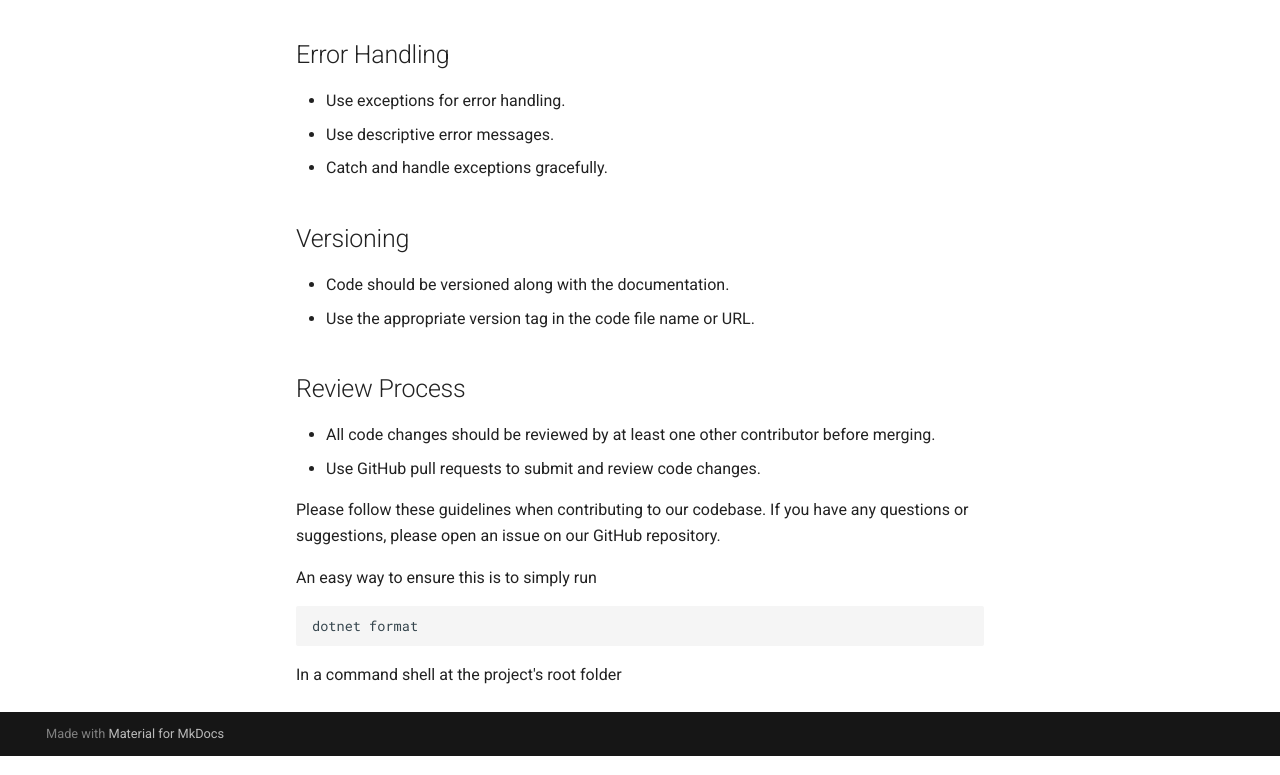
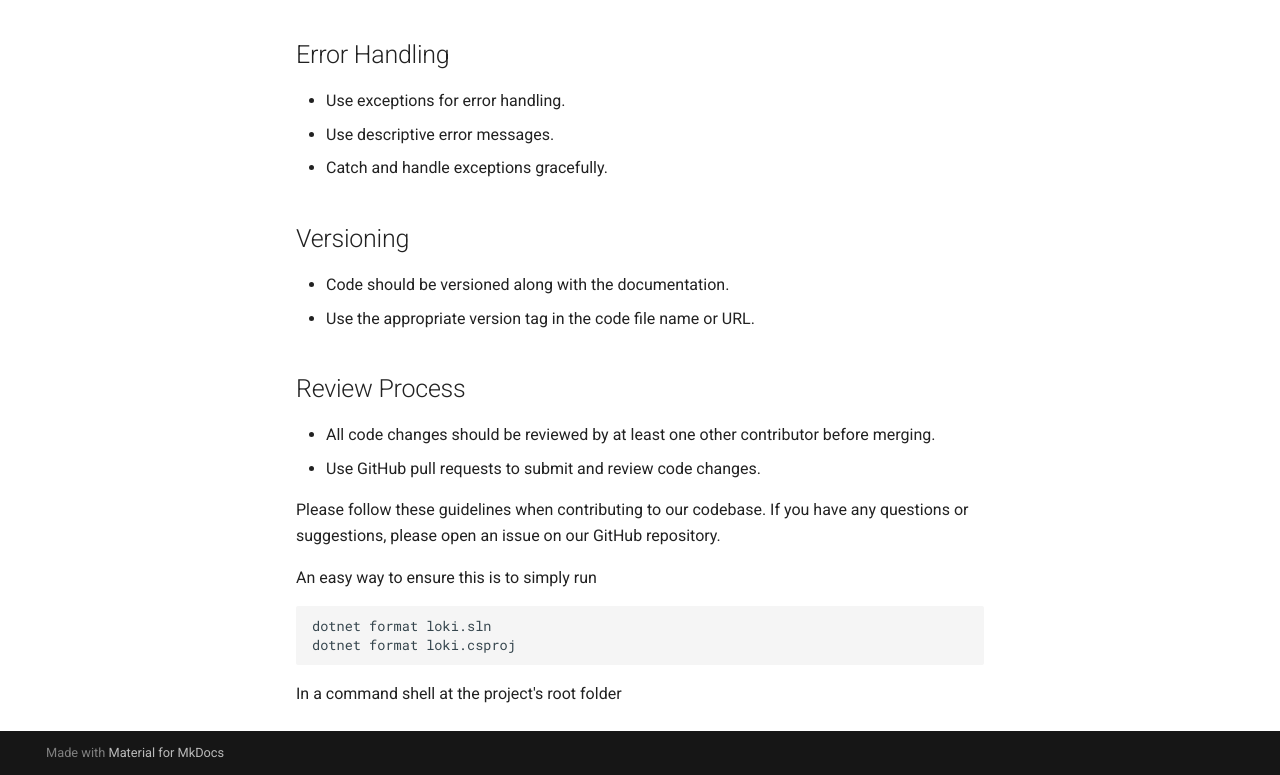
Before and after one commit to End3r6/Loki-Language-Guide, a plain HTML site: page guidelines/coding-style/index.html in a window 1280 px wide. Shown: the part 1103-1878 px from the top of the page. Drawn offline with Linux system fonts and the light colour scheme.

Commit message:
Fixed format command

```diff
--- a/guidelines/coding-style/index.html
+++ b/guidelines/coding-style/index.html
@@ -734,7 +734,8 @@
 </ul>
 <p>Please follow these guidelines when contributing to our codebase. If you have any questions or suggestions, please open an issue on our GitHub repository.</p>
 <p>An easy way to ensure this is to simply run</p>
-<pre><code class="language-shell">dotnet format
+<pre><code class="language-shell">dotnet format loki.sln
+dotnet format loki.csproj
 </code></pre>
 <p>In a command shell at the project's root folder</p>
 
```
Also changed, not shown: guidelines/contribution-guide/index.html (+2 -1 lines), search/search_index.json (+1 -1 lines).
